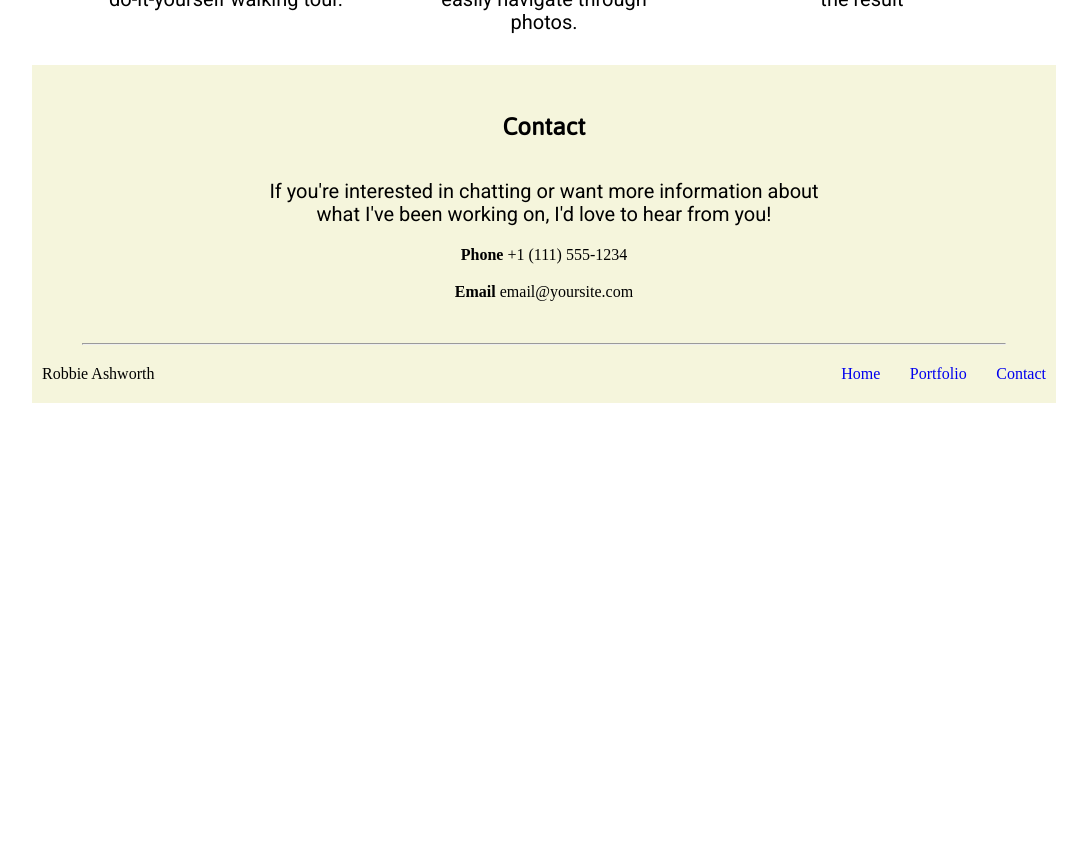
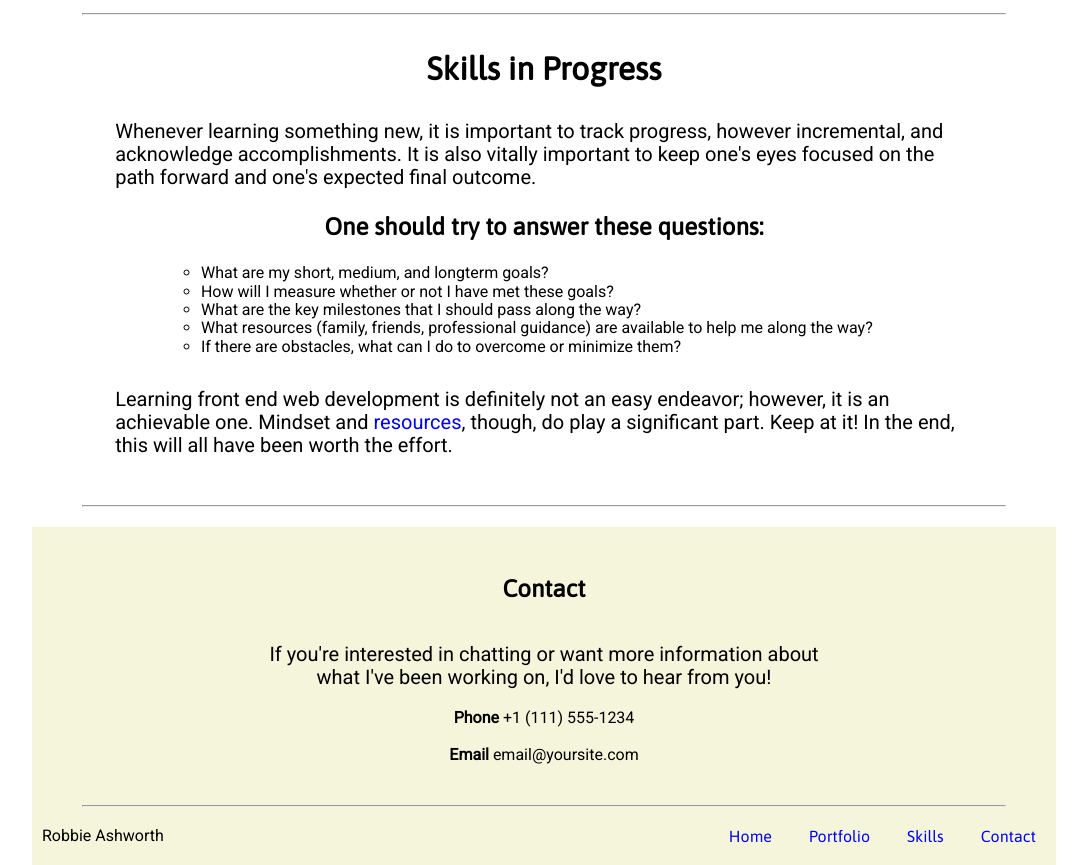
Before and after one commit to robbieashworth75/Treehouse_Project_Two, a plain HTML site: page index.html in a window 1280 px wide. Shown: the part 1290-2155 px from the top of the page, without its empty margins (96-1183 px from the left). Before the commit the page ends 1693 px from the top, so only its background shows below. Drawn offline with Linux system fonts and the light colour scheme.

Commit message:
Too  many edits to count

```diff
--- a/css/styles.css
+++ b/css/styles.css
@@ -17,6 +17,7 @@ header h1 {
   text-align: center;
   margin-top: 0;
   padding-top: 1em;
+  color: darkblue;
 }
 
 header p {
@@ -70,7 +71,6 @@ header p {
 
 h1,
 h2 {
-  font-size: 2em;
   font-family: "Asap", sans-serif;
   text-align: center;
 }
@@ -82,15 +82,28 @@ p {
 
 main h1 {
   margin-top: 50px;
-  font-size: 1.5em;
-  padding-bottom: 2em;
+  padding-bottom: 1em;
 }
 
 main h2 {
   padding-top: 1em;
   padding-bottom: 1em;
 }
-
+.skills_progress {
+  max-width: 90%;
+  margin: 0 auto;
+  padding: 1em 2em 2em 2em;
+}
+.skills_progress h1 {
+  margin-top: 0;
+  margin-bottom: 0;
+}
+.skills_progress ul {
+  margin-left: 10%;
+  padding-bottom: 2em;
+  list-style-type: circle;
+  font-family: "Roboto", sans-serif;
+}
 hr {
   width: 90%;
   text-align: center;
@@ -119,6 +132,7 @@ footer h1 {
 
 .bottom_name {
   margin-left: 1em;
+  font-family: "Roboto", sans-serif;
 }
 .contact h1 {
   font-size: 1.5em;
@@ -133,12 +147,14 @@ footer h1 {
 .phone {
   display: block;
   text-align: center;
+  font-family: "Roboto", sans-serif;
 }
 
 .email {
   display: block;
   text-align: center;
   padding-bottom: 25px;
+  font-family: "Roboto", sans-serif;
 }
 
 a:hover {
@@ -182,8 +198,8 @@ a:hover {
     display: flex;
     flex-direction: row;
     width: 30%;
-    justify-content: center;
-    margin-right: 10px;
+    margin-right: 20px;
+    font-family: "Asap", sans-serif;
   }
   .bottom_name {
     margin-left: 10px;
@@ -226,9 +242,9 @@ a:hover {
   .hide {
     display: flex;
     flex-direction: row;
-    width: 20%;
-    justify-content: center;
-    margin-right: 10px;
+    width: 30%;
+    margin-right: 20px;
+    font-family: "Asap", sans-serif;
   }
   .bottom_name {
     margin-left: 10px;
--- a/index.html
+++ b/index.html
@@ -19,6 +19,7 @@
           <ul class="nav">
               <li class="item"><a href="index.html">Home</a></li>
               <li class="item"><a href="#portfolio">Portfolio</a></li>
+              <li class="item"><a href="#skills">Skills</a></li>
               <li class="item"><a href="#contact">Contact</a></li>
             </ul>
         </nav>
@@ -32,7 +33,7 @@
         <h1 class="portfolio" id="portfolio">Portfolio</h1>
           <div class="main_content">
             <div class="project">
-            <img src="/images/portfolio-1.png" alt="Mockup of a marketing page">
+            <img src="images/portfolio-1.png" alt="Mockup of a marketing page">
             <h2>Marketing Page</h2>
               <p>This project shows the front page of a marketing website meant for a specific business I'm interested in.</p>
             </div>
@@ -62,7 +63,22 @@
                 <p>Someone can enter in the numbers they want, and press the big blue button and get the result</p>
               </div>
           </div>
+          <hr>
+          <div class="skills_progress" id="skills">
+              <h1>Skills in Progress</h1>
+              <p>Whenever learning something new, it is important to track progress, however incremental, and acknowledge accomplishments. It is also vitally important to keep one's eyes focused on the path forward and one's expected final outcome. </p>
+          <h2>One should try to answer these questions:</h2>
+          <ul class="questions">
+            <li>What are my short, medium, and longterm goals?</li>
+            <li>How will I measure whether or not I have met these goals?</li>
+            <li>What are the key milestones that I should pass along the way?</li>
+            <li>What resources (family, friends, professional guidance) are available to help me along the way?</li>
+            <li>If there are obstacles, what can I do to overcome or minimize them?</li>
+          </ul>
+          <p>Learning front end web development is definitely not an easy endeavor; however, it is an achievable one. Mindset and <a href="http://www.teamtreehouse.com">resources</a>, though, do play a significant part. Keep at it! In the end, this will all have been worth the effort.</p>
+          </div>
       </main>
+      <hr>
     <footer>
     <div class="contact" id="contact">
           <h1>Contact</h1>
@@ -75,9 +91,10 @@
         <span class="bottom_name">Robbie Ashworth</span>
         <span class="mobile_return"><a href="index.html">BACK TO TOP</a></span>
       <ul class="hide">
-        <li><a href="index.html">Home</a></li>
-        <li><a href="#portfolio">Portfolio</a></li>
-        <li><a href="#contact">Contact</a></li>
+        <li class="bl"><a href="index.html">Home</a></li>
+        <li class="bl"><a href="#portfolio">Portfolio</a></li>
+        <li class="bl"><a href="#skills">Skills</a></li>
+        <li class="bl"><a href="#contact">Contact</a></li>
       </ul>
     </div>
     </footer>
```
